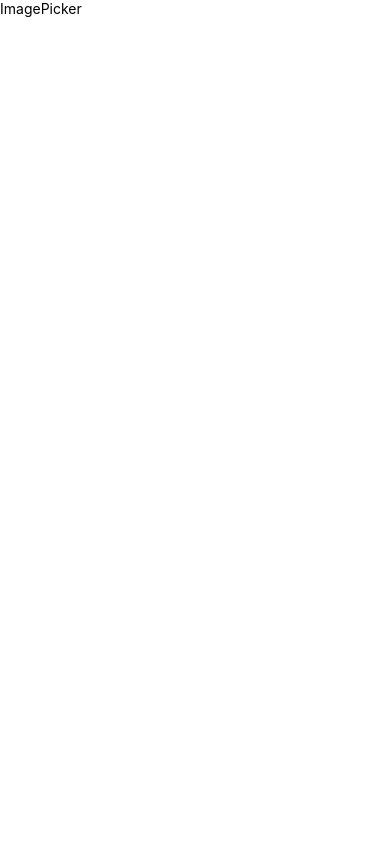
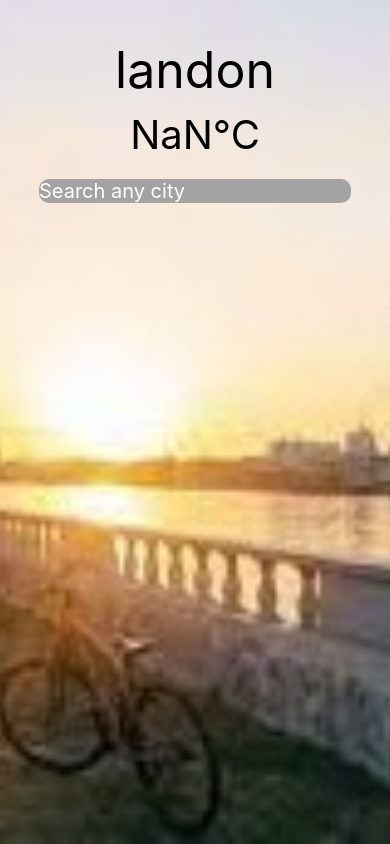
Before and after one commit to phyothiha-aung/react-native-exercises, a React Native app: screen / in a window 390 px wide. Built offline with nearby package versions, Linux system fonts and the light colour scheme; no server answers.

Commit message:
weather background fixed

```diff
--- a/App.js
+++ b/App.js
@@ -18,7 +18,7 @@ import configureStore from './app/components/redux/store';
 // import TimerCard from './app/components/TimerApp/TimerCard';
 //import TimerApp from './app/components/TimerApp/TimerApp';
 //import MyNavigation from './app/components/NavigationExercise';
-//import Weather from './app/components/Profile/Weather';
+import Weather from './app/components/Profile/Weather';
 
 const store = configureStore();
 
@@ -39,10 +39,10 @@ const App = () => {
       <MyNavigation />
         <TodoList />
         <NewsReader />
+        <ImagePicker />
         <TimerCard title="Go to Gym" subTitle="Fitness" />
+        */}
         <Weather />
-        */}
-        <ImagePicker />
       </SafeAreaView>
     </Provider>
   );
--- a/app/components/ImagePicker/ImagePicker.js
+++ b/app/components/ImagePicker/ImagePicker.js
@@ -1,14 +1,23 @@
-import {StyleSheet, Text, View} from 'react-native';
+import {Pressable, StyleSheet, Text, View} from 'react-native';
 import React from 'react';
+import {launchImageLibrary} from 'react-native-image-picker';
 
 const ImagePicker = () => {
   return (
     <View>
-      <Text>ImagePicker</Text>
+      <Pressable style={styles.pickImage}>
+        <Text>ImagePicker</Text>
+      </Pressable>
     </View>
   );
 };
 
 export default ImagePicker;
 
-const styles = StyleSheet.create({});
+const styles = StyleSheet.create({
+  pickImage: {
+    width: 100,
+    height: 100,
+    backgroundColor: '#e3e3e3',
+  },
+});
--- a/app/components/Profile/Weather.js
+++ b/app/components/Profile/Weather.js
@@ -6,6 +6,7 @@ import {
   Text,
   TextInput,
   TouchableWithoutFeedback,
+  Dimensions,
   View,
 } from 'react-native';
 import React, {useEffect, useState} from 'react';
@@ -43,14 +44,18 @@ const Weather = () => {
   let img = require('../../assets/clear.jpg');
   if (!loading && status) {
     if (status === 'Clear') img = require('../../assets/clear.jpg');
-    else if (status === 'Haze') img = require('../../assets/haze.jpg');
+    else if (status === 'Haze' || status === 'Mist')
+      img = require('../../assets/haze.jpg');
     else if (status === 'Clouds') img = require('../../assets/clouds.jpg');
     else if (status === 'Rain') img = require('../../assets/rain.jpg');
   }
 
   return (
     <TouchableWithoutFeedback onPress={Keyboard.dismiss}>
-      <ImageBackground style={styles.container} source={img} resizeMode="cover">
+      <ImageBackground
+        style={styles.backgroundImage}
+        source={img}
+        resizeMode="cover">
         {loading && <ActivityIndicator style={styles.activity} size="large" />}
         <Text style={styles.city}>{city}</Text>
         <Text style={styles.status}>{status}</Text>
@@ -75,8 +80,12 @@ const Weather = () => {
 export default Weather;
 
 const styles = StyleSheet.create({
-  container: {
-    flex: 1,
+  backgroundImage: {
+    position: 'absolute',
+    left: 0,
+    top: 0,
+    width: Dimensions.get('window').width,
+    height: Dimensions.get('window').height,
     alignItems: 'center',
   },
   city: {
--- a/package.json
+++ b/package.json
@@ -20,6 +20,7 @@
     "react": "18.1.0",
     "react-native": "0.70.1",
     "react-native-gesture-handler": "^2.6.1",
+    "react-native-image-picker": "^4.10.0",
     "react-native-safe-area-context": "^4.3.3",
     "react-native-screens": "^3.17.0",
     "react-native-vector-icons": "^9.2.0",
```
Also changed, not shown: 1 other file (tests, documents, lock files or other folders).
